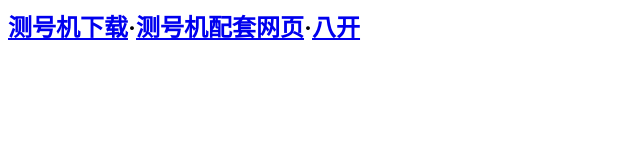
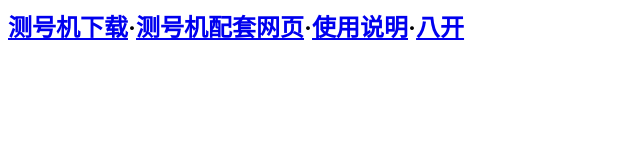
Before and after one commit to wengesvip/auto-namerena, a plain HTML site: page index.html in a window 1280 px wide. Shown: the whole page, without its empty margins (0-640 px from the left). Drawn offline with Linux system fonts and the light colour scheme.

Commit message:
Update index.html

```diff
--- a/index.html
+++ b/index.html
@@ -4,7 +4,7 @@
 </head>
 <body>
 
-<h2><a href="main.exe">测号机下载</a>·<a href="4.html">测号机配套网页</a>·<a href="https://wengesvip.github.io/oct-namerena/">八开</a></h2>
+<h2><a href="main.exe">测号机下载</a>·<a href="4.html">测号机配套网页</a>·<a href="https://github.com/wengesvip/auto-namerena">使用说明</a>·<a href="https://wengesvip.github.io/oct-namerena/">八开</a></h2>
 
 </body>
 </html>
```
